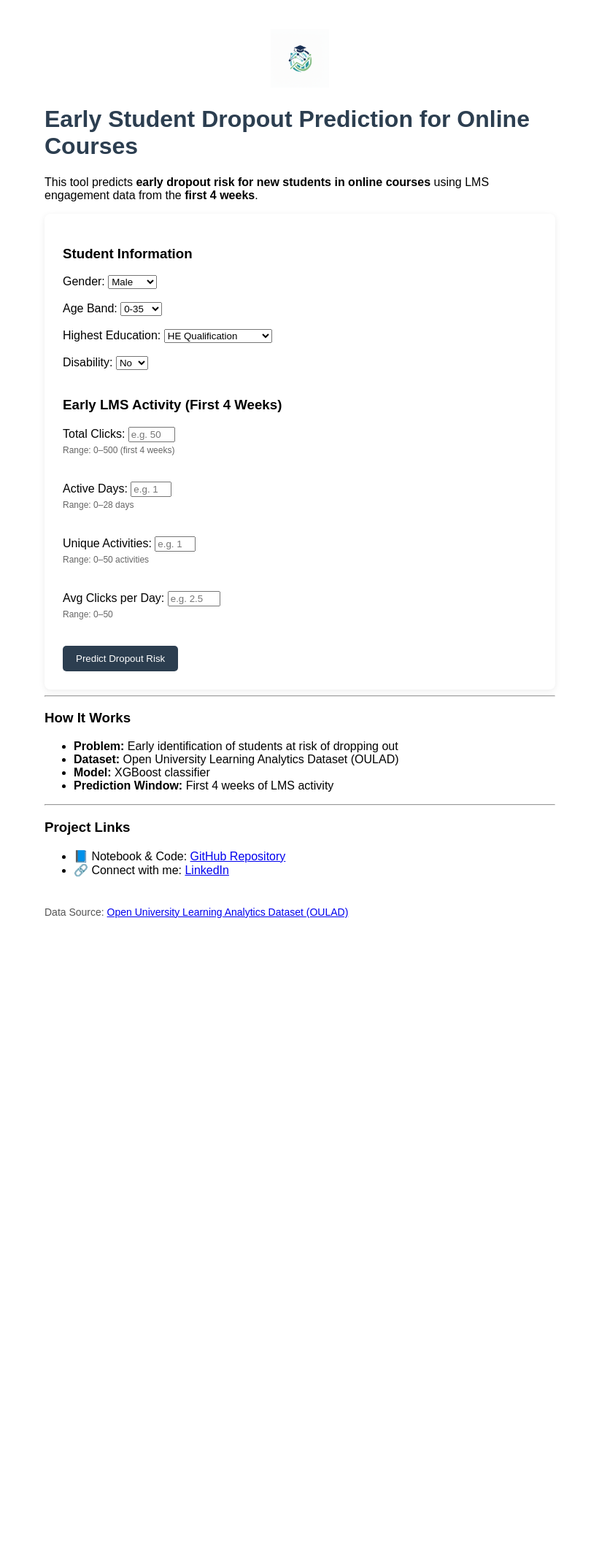
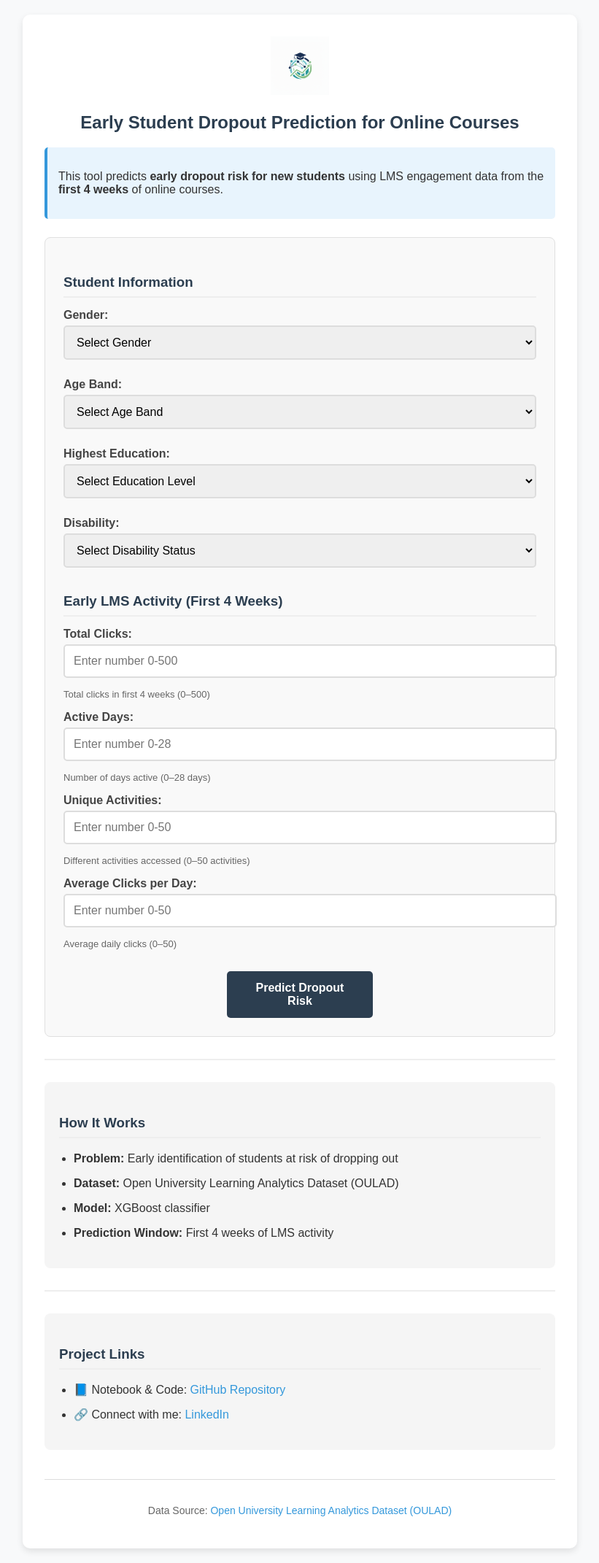
Before and after one commit to AnupPandey04/early-student-dropout-prediction-oulad, a Flask app: page / in a window 1280 px wide. Shown: the whole page at 73% size, without its empty margins (229-1050 px from the left). Before the commit the page ends 1258 px from the top, so only its background shows below. Run offline with Flask 3, Linux system fonts and the light colour scheme; parts of the project's set-up code (start-up, migrations or seed data) failed here and were passed over.

Commit message:
Improved UI

```diff
--- a/flask_app/static/style.css
+++ b/flask_app/static/style.css
@@ -1,77 +1,228 @@
 body {
     font-family: Arial, sans-serif;
-    margin: 40px auto;
-    max-width: 700px;
+    background-color: #f8f9fa;
+    margin: 0;
+    padding: 20px;
+    color: #333;
 }
 
+/* Center everything in a nice box */
+.container {
+    max-width: 700px;
+    margin: 0 auto;
+    background: white;
+    padding: 30px;
+    border-radius: 10px;
+    box-shadow: 0 4px 10px rgba(0,0,0,0.1);
+}
+
+/* Logo */
 .logo-container {
     text-align: center;
+    margin-bottom: 20px;
+}
+
+.logo-container img {
+    height: 80px;
+}
+
+/* Title */
+h1 {
+    color: #2c3e50;
+    text-align: center;
+    margin-bottom: 20px;
+    font-size: 24px;
+}
+
+/* Description box */
+.description {
+    background: #e8f4fd;
+    padding: 15px;
+    border-radius: 5px;
+    margin-bottom: 25px;
+    border-left: 4px solid #3498db;
+}
+
+/* Section titles */
+h3 {
+    color: #2c3e50;
+    margin: 25px 0 15px 0;
+    padding-bottom: 8px;
+    border-bottom: 2px solid #eee;
+}
+
+/* Form styling */
+form {
+    background: #f9f9f9;
+    padding: 25px;
+    border-radius: 8px;
+    border: 1px solid #e0e0e0;
+}
+
+/* Form labels */
+label {
+    display: block;
+    margin: 15px 0 5px 0;
+    font-weight: bold;
+    color: #444;
+}
+
+/* Input fields and dropdowns */
+select, input {
+    width: 100%;
+    padding: 12px;
+    border: 2px solid #ddd;
+    border-radius: 5px;
+    font-size: 16px;
     margin-bottom: 10px;
 }
 
-.logo-container img {
-    height: 80px;   /* ideal size */
-    width: auto;
+select:focus, input:focus {
+    border-color: #3498db;
+    outline: none;
 }
 
-h1 {
-    color: #2c3e50;
+/* Hint text */
+small {
+    color: #666;
+    font-size: 13px;
+    display: block;
+    margin-top: 5px;
 }
 
-form {
-    background: #ffffff;
-    padding: 25px;
-    border-radius: 8px;
-    box-shadow: 0 2px 8px rgba(0,0,0,0.08);
-}
-
-small {
-    display: block;
-    margin-top: 4px;
-    color: #666;
-    font-size: 12px;
-}
-
-
-
+/* Submit button */
 button {
     background-color: #2c3e50;
     color: white;
-    padding: 10px 18px;
+    padding: 14px 30px;
     border: none;
     border-radius: 5px;
+    font-size: 16px;
+    font-weight: bold;
     cursor: pointer;
+    display: block;
+    margin: 30px auto 0;
+    width: 200px;
 }
 
 button:hover {
-    background-color: #1f2f3d;
+    background-color: #1a252f;
+    transform: translateY(-2px);
+    transition: 0.3s;
 }
 
-
+/* Results box */
 .result {
-    margin-top: 20px;
-    padding: 15px;
-    border-left: 5px solid #2c3e50;
-    background: #f7f9fb;
+    margin: 30px 0;
+    padding: 20px;
+    border-radius: 8px;
+    text-align: center;
 }
 
+.result h3 {
+    margin-top: 0;
+    border-bottom: none;
+}
+
+.result p {
+    font-size: 18px;
+    margin: 10px 0;
+}
+
+/* Risk level colors */
 .high {
-    background-color: #fdecea;
-    color: #c0392b;
+    background-color: #ffebee;
+    border-left: 5px solid #f44336;
+    color: #c62828;
 }
 
 .medium {
-    background-color: #fff4e5;
-    color: #e67e22;
+    background-color: #fff3e0;
+    border-left: 5px solid #ff9800;
+    color: #ef6c00;
 }
 
 .low {
-    background-color: #eafaf1;
-    color: #27ae60;
+    background-color: #e8f5e9;
+    border-left: 5px solid #4caf50;
+    color: #2e7d32;
 }
 
+/* Information sections */
+.info-section {
+    background: #f5f5f5;
+    padding: 20px;
+    border-radius: 8px;
+    margin: 20px 0;
+}
+
+ul {
+    padding-left: 20px;
+}
+
+li {
+    margin: 10px 0;
+    line-height: 1.5;
+}
+
+/* Links */
+a {
+    color: #3498db;
+    text-decoration: none;
+}
+
+a:hover {
+    text-decoration: underline;
+}
+
+/* Footer */
 footer {
+    text-align: center;
     margin-top: 40px;
+    padding-top: 20px;
+    border-top: 1px solid #ddd;
+    color: #666;
     font-size: 14px;
-    color: #555;
 }
+
+/* Divider line */
+hr {
+    border: none;
+    border-top: 2px solid #eee;
+    margin: 30px 0;
+}
+
+/* Simple error message */
+.error {
+    background-color: #ffebee;
+    color: #d32f2f;
+    padding: 15px;
+    border-radius: 5px;
+    margin: 20px 0;
+    border: 1px solid #ffcdd2;
+}
+
+/* For mobile phones */
+@media (max-width: 600px) {
+    .container {
+        padding: 15px;
+        margin: 10px;
+    }
+
+    body {
+        padding: 10px;
+        background: white;
+    }
+
+    h1 {
+        font-size: 20px;
+    }
+
+    form {
+        padding: 15px;
+    }
+
+    button {
+        width: 100%;
+    }
+}
--- a/flask_app/templates/index.html
+++ b/flask_app/templates/index.html
@@ -2,79 +2,89 @@
 <html>
 <head>
     <link rel="icon" href="{{ url_for('static', filename='favicon.ico') }}">
-    <title>Early Student Dropout Prediction for Online Courses</title>
+    <title>Early Student Dropout Prediction</title>
     <link rel="stylesheet" href="{{ url_for('static', filename='style.css') }}">
 </head>
 <body>
+    <div class="container">
         <div class="logo-container">
             <img src="{{ url_for('static', filename='logo.png') }}" alt="Project Logo">
         </div>
 
         <h1>Early Student Dropout Prediction for Online Courses</h1>
 
+        <div class="description">
             <p>
-This tool predicts <strong>early dropout risk for new students in online courses</strong>
-using LMS engagement data from the <strong>first 4 weeks</strong>.
+                This tool predicts <strong>early dropout risk for new students</strong>
+                using LMS engagement data from the <strong>first 4 weeks</strong> of online courses.
             </p>
+        </div>
 
-
+        <!-- Prediction Form -->
         <form method="POST" action="/predict">
-
             <h3>Student Information</h3>
 
-    Gender:
+            <label>Gender:</label>
             <select name="gender" required>
+                <option value="">Select Gender</option>
                 <option value="M">Male</option>
                 <option value="F">Female</option>
-    </select><br><br>
+            </select>
 
-    Age Band:
+            <label>Age Band:</label>
             <select name="age_band" required>
+                <option value="">Select Age Band</option>
                 <option value="0-35">0-35</option>
                 <option value="35-55">35-55</option>
                 <option value="55<=">55+</option>
-    </select><br><br>
+            </select>
 
-    Highest Education:
+            <label>Highest Education:</label>
             <select name="highest_education" required>
+                <option value="">Select Education Level</option>
                 <option value="HE Qualification">HE Qualification</option>
                 <option value="A Level or Equivalent">A Level or Equivalent</option>
                 <option value="Lower Than A Level">Lower Than A Level</option>
-    </select><br><br>
+            </select>
 
-    Disability:
+            <label>Disability:</label>
             <select name="disability" required>
+                <option value="">Select Disability Status</option>
                 <option value="N">No</option>
                 <option value="Y">Yes</option>
-    </select><br><br>
+            </select>
 
             <h3>Early LMS Activity (First 4 Weeks)</h3>
 
-    Total Clicks:
-    <input type="number" name="total_clicks" min="0" max="500" required placeholder="e.g. 50">
-    <small>Range: 0–500 (first 4 weeks)</small>
-    <br><br>
+            <label>Total Clicks:</label>
+            <input type="number" name="total_clicks" min="0" max="500" required placeholder="Enter number 0-500">
+            <small>Total clicks in first 4 weeks (0–500)</small>
 
-    Active Days:
-    <input type="number" name="active_days" min="0" max="28" required placeholder="e.g. 10">
-    <small>Range: 0–28 days</small>
-    <br><br>
+            <label>Active Days:</label>
+            <input type="number" name="active_days" min="0" max="28" required placeholder="Enter number 0-28">
+            <small>Number of days active (0–28 days)</small>
 
-    Unique Activities:
-    <input type="number" name="unique_activities" min="0" max="50" required placeholder="e.g. 12">
-    <small>Range: 0–50 activities</small>
-    <br><br>
+            <label>Unique Activities:</label>
+            <input type="number" name="unique_activities" min="0" max="50" required placeholder="Enter number 0-50">
+            <small>Different activities accessed (0–50 activities)</small>
 
-    Avg Clicks per Day:
-    <input type="number" step="0.1" name="avg_clicks_per_day" min="0" max="50" required placeholder="e.g. 2.5">
-    <small>Range: 0–50</small>
-    <br><br>
+            <label>Average Clicks per Day:</label>
+            <input type="number" step="0.1" name="avg_clicks_per_day" min="0" max="50" required placeholder="Enter number 0-50">
+            <small>Average daily clicks (0–50)</small>
 
             <button type="submit">Predict Dropout Risk</button>
         </form>
 
+        <!-- Show error if any -->
+        {% if error %}
+        <div class="error">
+            <strong>Error:</strong> {{ error }}
+        </div>
+        {% endif %}
+
+        <!-- Show prediction result -->
         {% if prediction is not none %}
-<div class="result {% if risk_level == 'High' %}high{% elif risk_level == 'Medium' %}medium{% else %}low{% endif %}" id="result">
+        <div class="result {% if risk_level == 'High' %}high{% elif risk_level == 'Medium' %}medium{% else %}low{% endif %}">
             <h3>Prediction Result</h3>
             <p><strong>Dropout Probability:</strong> {{ prediction }}</p>
             <p><strong>Risk Level:</strong> {{ risk_level }}</p>
@@ -83,7 +93,8 @@ using LMS engagement data from the <strong>first 4 weeks</strong>.
 
         <hr>
 
-
+        <!-- How it works section -->
+        <div class="info-section">
             <h3>How It Works</h3>
             <ul>
                 <li><strong>Problem:</strong> Early identification of students at risk of dropping out</li>
@@ -91,10 +102,12 @@ using LMS engagement data from the <strong>first 4 weeks</strong>.
                 <li><strong>Model:</strong> XGBoost classifier</li>
                 <li><strong>Prediction Window:</strong> First 4 weeks of LMS activity</li>
             </ul>
+        </div>
 
         <hr>
 
-
+        <!-- Project links section -->
+        <div class="info-section">
             <h3>Project Links</h3>
             <ul>
                 <li>
@@ -110,7 +123,9 @@ using LMS engagement data from the <strong>first 4 weeks</strong>.
                     </a>
                 </li>
             </ul>
+        </div>
 
+        <!-- Footer -->
         <footer>
             <p>
                 Data Source:
@@ -119,11 +134,13 @@ using LMS engagement data from the <strong>first 4 weeks</strong>.
                 </a>
             </p>
         </footer>
+    </div>
 
-
+    <!-- Scroll to result if prediction exists -->
     {% if prediction %}
     <script>
-    document.getElementById("result").scrollIntoView({ behavior: "smooth" });
+        // Simple scroll to result
+        window.location.hash = 'result';
     </script>
     {% endif %}
 </body>
```
Lines whose indentation alone changed are shown as unchanged.
